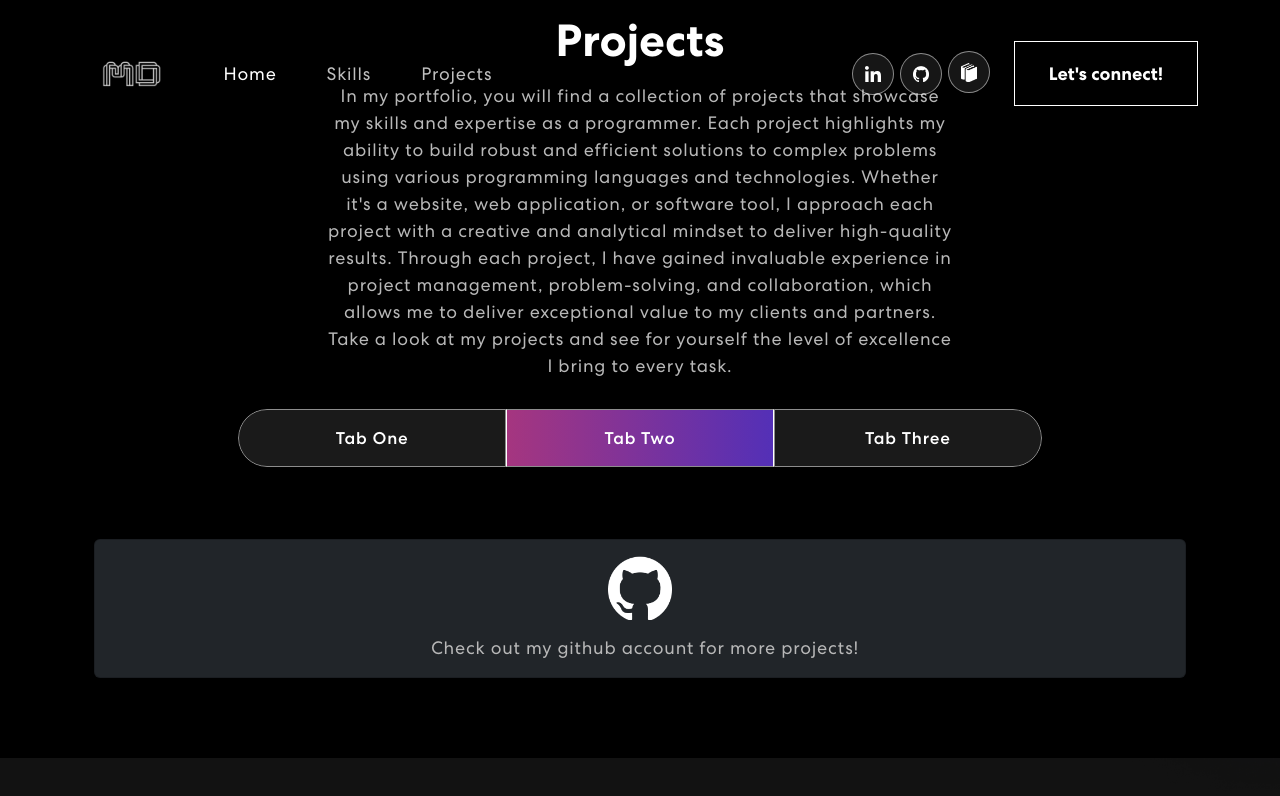
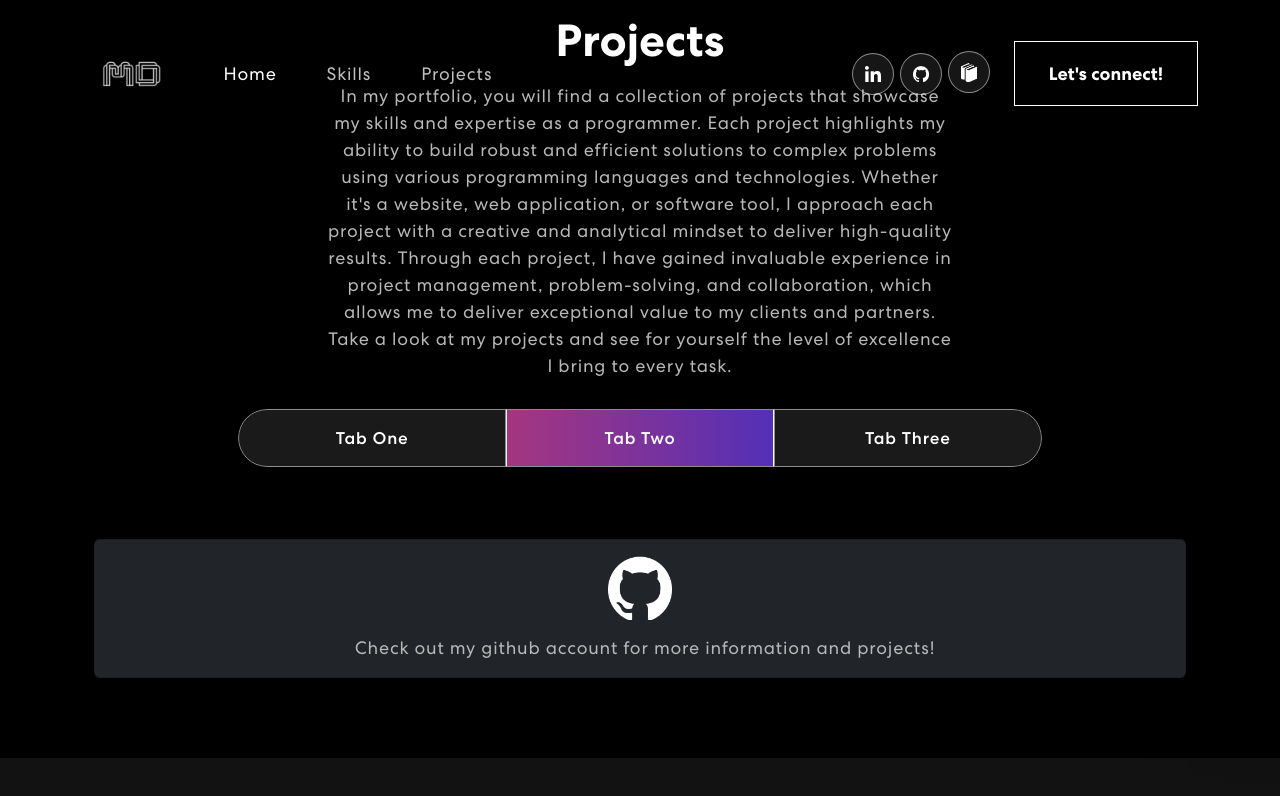
Before and after one commit to Mario-Daoud/hprj_portfolio_yt1, a React (Create React App) app: page / in a window 1280 px wide. Both pictures are taken after a click on the tab "Tab Two". Shown: the part 1471-2267 px from the top of the page. Built offline with nearby package versions, Linux system fonts and the light colour scheme.

Commit message:
git message pane nr 2

```diff
--- a/src/components/Projects.js
+++ b/src/components/Projects.js
@@ -48,7 +48,6 @@ export const Projects = () => {
                         Whether it's a website, web application, or software tool, I approach each project with a creative and analytical mindset to deliver high-quality results.
                         Through each project, I have gained invaluable experience in project management, problem-solving, and collaboration, which allows me to deliver exceptional value to my clients and partners.
                         Take a look at my projects and see for yourself the level of excellence I bring to every task.
-
                     </p>
                     <Tab.Container id="projects-tabs" defaultActiveKey="first">
                         <Nav variant="pills" className="nav-pills mb-5 justify-content-center align-items-center" id="pills-tab">
@@ -87,7 +86,7 @@ export const Projects = () => {
                                                     <a href="https://github.com/Mario-Daoud">
                                                         <img src={githubIcon} alt="githubIcon" style={{ width: '64px', height: '64px' }} />
                                                     </a>
-                                                    <Card.Text style={{ paddingLeft: '10px' }}>Check out my github account for more projects!</Card.Text>
+                                                    <Card.Text style={{ paddingLeft: '10px' }}>Check out my github account for more information and projects!</Card.Text>
                                                 </Card.Body>
                                             </Card>
                                         </Col>
```
